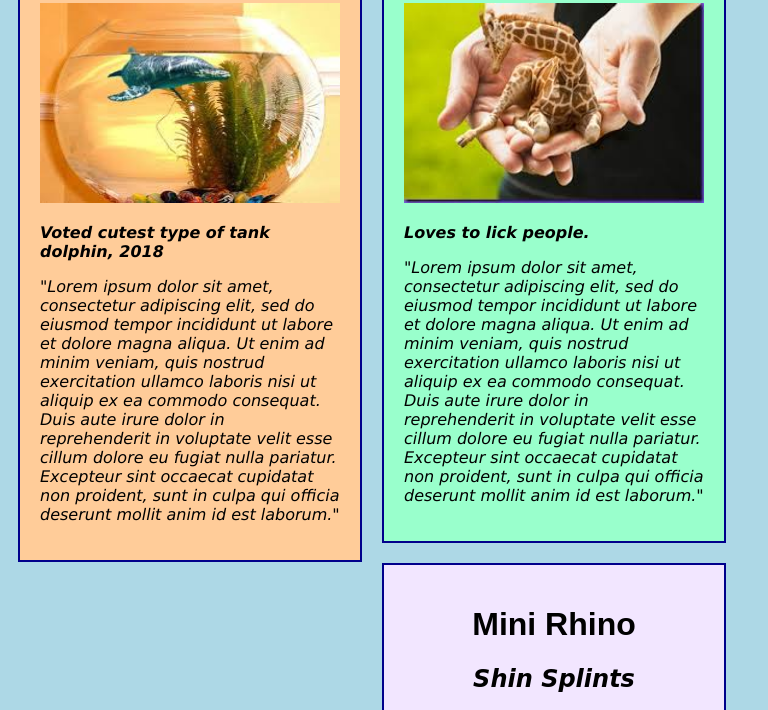
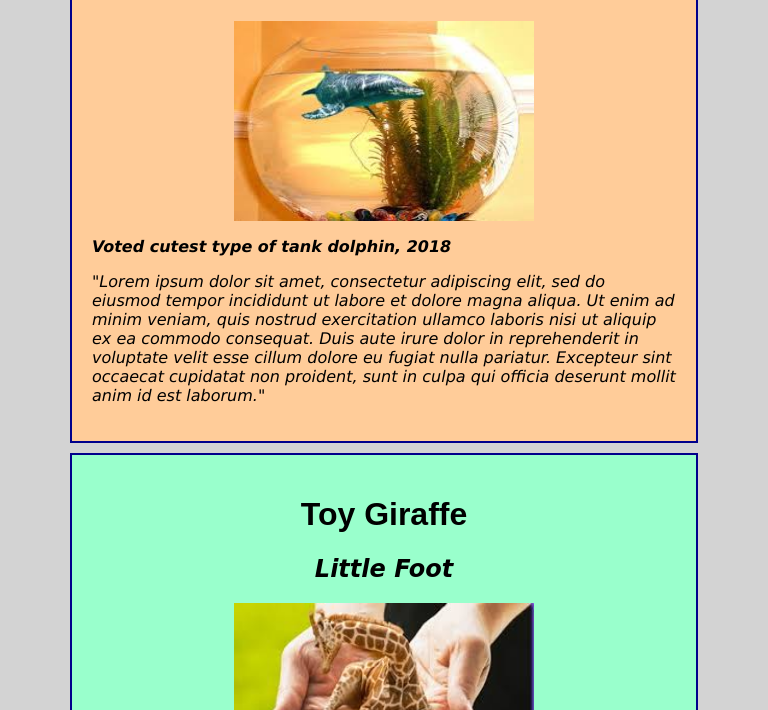
Before and after one commit to ChrisMCrow/animal-shelter, a plain HTML site: page index.html in a window 768 px wide. Shown: the part 324-1034 px from the top of the page. Drawn offline with Linux system fonts and the light colour scheme.

Commit message:
change layout for 3 different screen sizes.

```diff
--- a/css/styles.css
+++ b/css/styles.css
@@ -4,8 +4,6 @@ body {
 }
 
 .columns {
-  float: left;
-  width: 300px;
   padding: 20px;
   border: 2px solid darkblue;
   margin: 10px;
@@ -53,3 +51,28 @@ body {
 h1.title {
   font-size: 48px;
 }
+
+@media screen and (min-width:1096px) {
+  .columns {
+      float: left;
+      width: 300px;
+    }
+}
+
+@media screen and (max-width: 1095px) and (min-width: 481px) {
+  body{
+    background-color: lightgrey;
+    margin: 60px;
+  }
+  img {
+    display: block;
+    margin-left: auto;
+    margin-right: auto;
+  }
+}
+
+@media screen and (max-width: 480px){
+  body{
+    background-color: lightgreen;
+  }
+}
```
